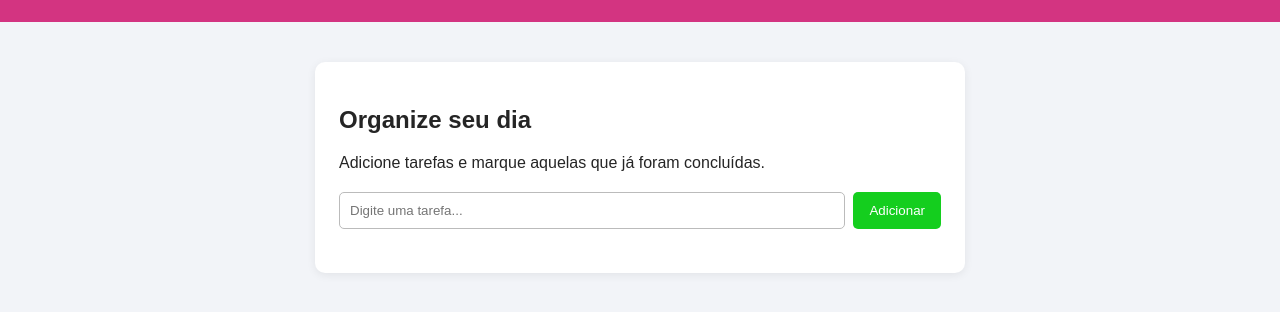
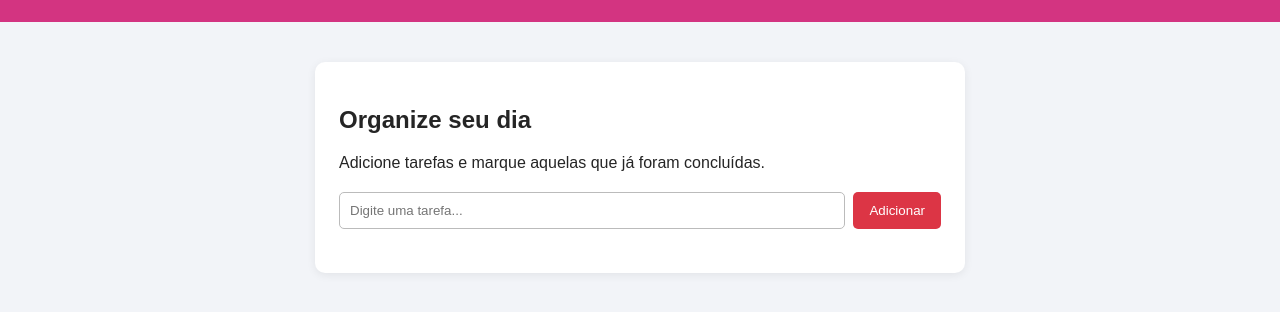
Before and after one commit to davi-muros/TRABALHO_GIT, a plain HTML site: page index.html in a window 1280 px wide. Shown: the part 124-436 px from the top of the page. Drawn offline with Linux system fonts and the light colour scheme.

Commit message:
Atera cor do botao para vermelho

```diff
--- a/style.css
+++ b/style.css
@@ -60,7 +60,7 @@ button {
     padding: 10px 16px;
     border: 0;
     border-radius: 5px;
-    background-color: #14ce1e;
+    background-color: #dc3545;
     color: white;
     cursor: pointer;
 }
```
